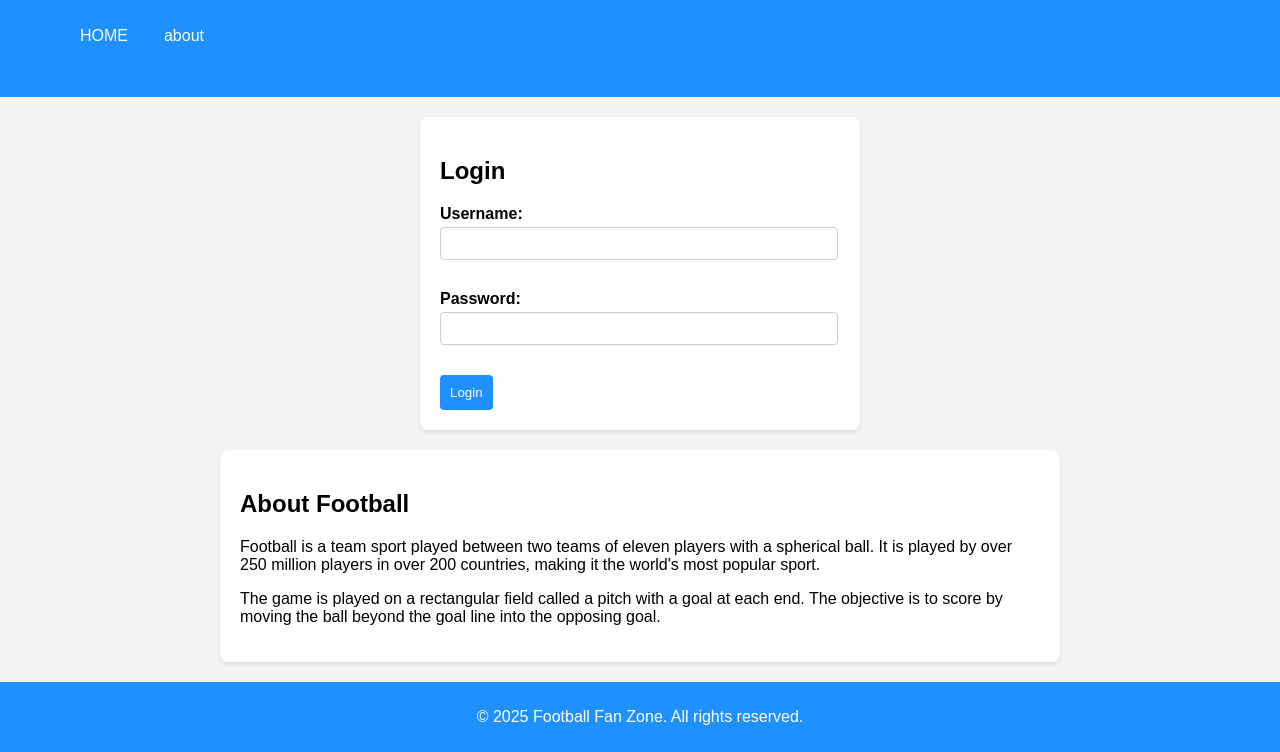
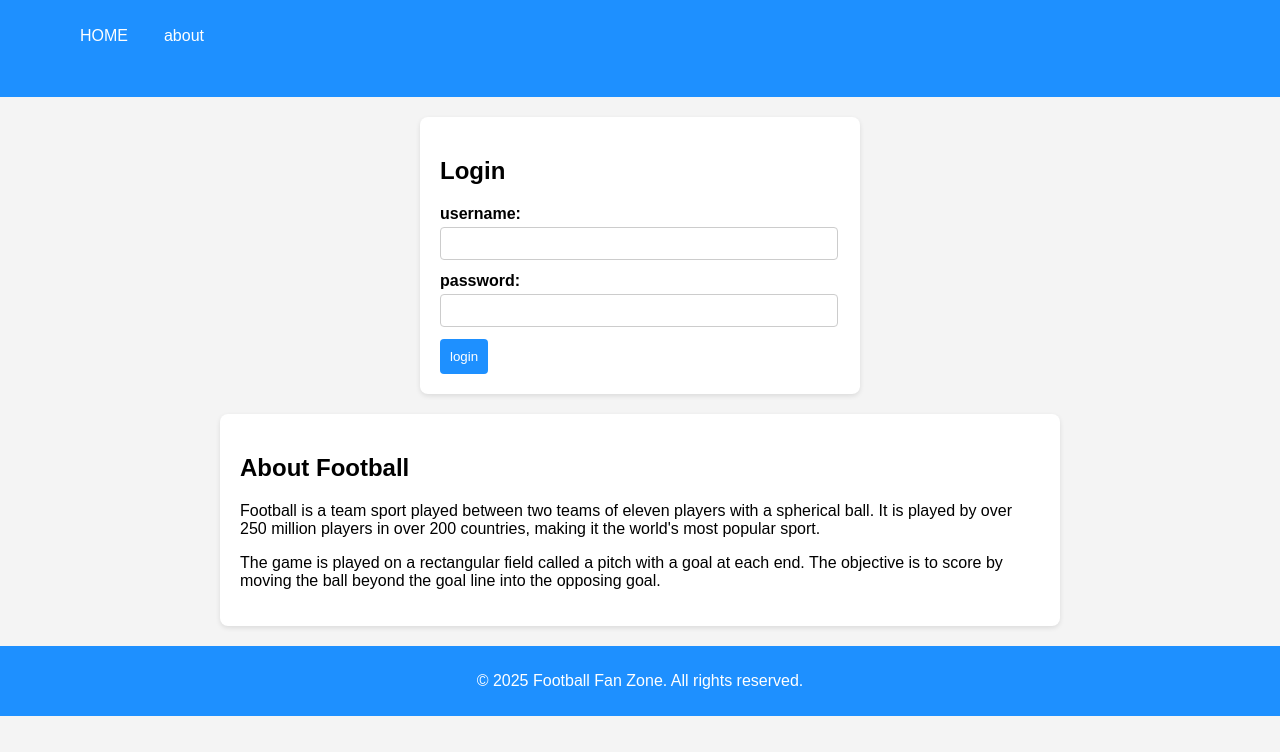
Before and after one commit to ENG-abdullahmohamed/sec1, a plain HTML site: page index.html in a window 1280 px wide. Shown: the part 121-873 px from the top of the page. After the commit the page ends 837 px from the top, so only its background shows below. Drawn offline with Linux system fonts and the light colour scheme.

Commit message:
Update index.html

```diff
--- a/index.html
+++ b/index.html
@@ -24,23 +24,17 @@
 
         <h2>Login</h2>
 
-        <form action="/login" method="post">
-
-            <label for="username">Username:</label><br>
-
-            <input type="text" id="username" name="username"><br><br>
-
-
-
-            <label for="password">Password:</label><br>
-
-            <input type="password" id="password" name="password" ><br><br>
-
-
-
-            <input type="submit" value="Login">
-
-        </form>
+       <form class="test" action="index.html">
+<label>username:</lable>
+<input type="text">
+<br>
+<label>password:</label>
+<input type="password">
+<br>
+<div>
+<input class="btn" type="submit" value="login">
+</div>
+</form>
 
     </section>
 
```
